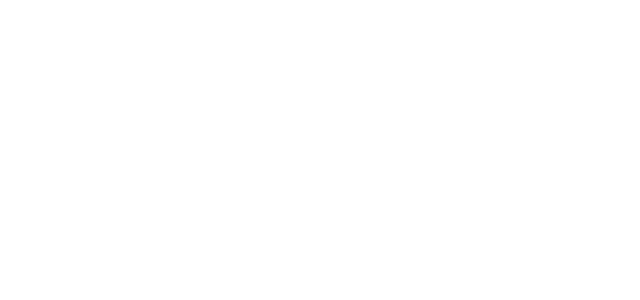
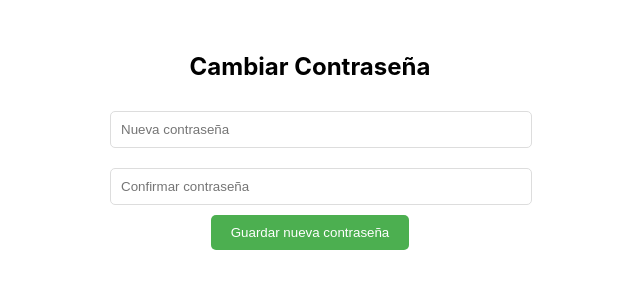
Before and after one commit to Ignacio-Cancino1/Planificador-de-Horarios-Empresariales, a React (Create React App) app in the folder planificador-horario/: page /cambiar-clave in a window 1280 px wide. Before the commit this address had no page. Shown: the top 300 px of the page, without its empty margins (330-970 px from the left). Built offline with nearby package versions, Linux system fonts and the light colour scheme.

Commit message:
cambio de contraseña
Se agrego un cambio de contraseña para usuarios que incien sesion por primera vez

```diff
--- a/planificador-horario/src/App.jsx
+++ b/planificador-horario/src/App.jsx
@@ -12,6 +12,7 @@
 import { ReportsPage } from './pages/ReportsPage';
 import { Unauthorized } from './pages/Unauthorized';
 import { ProtectedRoute } from './components/ProtectedRoute';
+import { ChangePassword } from './pages/ChangePassword';
 
 function App() {
   const [user, setUser] = useState(null);
@@ -22,11 +23,10 @@
     if (storedUser) {
       const parsedUser = JSON.parse(storedUser);
 
-      // Verificamos si contiene un token válido
       if (parsedUser.token) {
         setUser(parsedUser);
       } else {
-        localStorage.removeItem('user'); // Si no hay token, limpiamos localStorage
+        localStorage.removeItem('user');
       }
     }
     setLoading(false);
@@ -39,25 +39,19 @@
   return (
     <BrowserRouter>
       <Routes>
-        {/* Página de inicio pública */}
         <Route path="/" element={<Home user={user} />} />
 
-        {/* Página de login - solo visible si no hay sesión activa */}
         <Route
           path="/login"
           element={
-            user ? (
-              <Navigate
-                to={user.role === 'admin' ? '/dashboard' : '/user-dashboard'}
-                replace
-              />
-            ) : (
-              <Login setUser={setUser} />
-            )
+            user
+              ? user.requiere_cambio_clave
+                ? <Navigate to="/cambiar-clave" replace />
+                : <Navigate to={user.role === 'admin' ? '/dashboard' : '/user-dashboard'} replace />
+              : <Login setUser={setUser} />
           }
         />
 
-        {/* Rutas protegidas para ADMIN */}
         <Route element={<ProtectedRoute user={user} requiredRole="admin" />}>
           <Route path="/dashboard" element={<Dashboard user={user} setUser={setUser} />} />
           <Route path="/empleados" element={<Employees />} />
@@ -65,14 +59,13 @@
           <Route path="/asignar-turno" element={<AssignShift />} />
         </Route>
 
-        {/* Rutas protegidas para USUARIO */}
         <Route element={<ProtectedRoute user={user} />}>
           <Route path="/user-dashboard" element={<UserDashboard user={user} setUser={setUser} />} />
           <Route path="/calendario-turnos" element={<ShiftCalendar />} />
           <Route path="/reportes" element={<ReportsPage />} />
         </Route>
 
-        {/* Página para acceso no autorizado */}
+        <Route path="/cambiar-clave" element={<ChangePassword />} />
         <Route path="/unauthorized" element={<Unauthorized />} />
       </Routes>
     </BrowserRouter>
--- /dev/null
+++ b/planificador-horario/src/pages/ChangePassword.jsx
@@ -0,0 +1,74 @@
+// src/pages/ChangePassword.jsx
+
+import { useState } from 'react';
+import { useLocation, useNavigate } from 'react-router-dom';
+import styles from './Login.module.css';
+import api from '../services/api';
+
+export const ChangePassword = () => {
+  const location = useLocation();
+  const navigate = useNavigate();
+  const id_usuario = location.state?.id_usuario;
+
+  const [newPassword, setNewPassword] = useState('');
+  const [confirmPassword, setConfirmPassword] = useState('');
+  const [error, setError] = useState('');
+  const [success, setSuccess] = useState('');
+
+  const handleSubmit = async (e) => {
+    e.preventDefault();
+    setError('');
+    setSuccess('');
+
+    if (!id_usuario) {
+      setError('ID de usuario no válido.');
+      return;
+    }
+
+    if (newPassword !== confirmPassword) {
+      setError('Las contraseñas no coinciden.');
+      return;
+    }
+
+    try {
+      await api.put(`/usuarios/${id_usuario}/cambiar-clave`, {
+        nueva_clave: newPassword
+      });
+
+      setSuccess('Contraseña actualizada correctamente. Redirigiendo al login...');
+
+      // ✅ Limpiamos sesión y redirigimos
+      localStorage.removeItem('user');
+      setTimeout(() => navigate('/login'), 2000);
+
+    } catch (err) {
+      console.error("❌ Error al cambiar contraseña:", err);
+      setError('Ocurrió un error al actualizar la contraseña.');
+    }
+  };
+
+  return (
+    <div className={styles.login}>
+      <h2>Cambiar Contraseña</h2>
+      {error && <p className={styles.error}>{error}</p>}
+      {success && <p className={styles.successMessage}>{success}</p>}
+      <form onSubmit={handleSubmit}>
+        <input
+          type="password"
+          placeholder="Nueva contraseña"
+          value={newPassword}
+          onChange={(e) => setNewPassword(e.target.value)}
+          required
+        />
+        <input
+          type="password"
+          placeholder="Confirmar contraseña"
+          value={confirmPassword}
+          onChange={(e) => setConfirmPassword(e.target.value)}
+          required
+        />
+        <button type="submit">Guardar nueva contraseña</button>
+      </form>
+    </div>
+  );
+};
--- a/planificador-horario/src/pages/Login.jsx
+++ b/planificador-horario/src/pages/Login.jsx
@@ -1,4 +1,3 @@
-// src/pages/Login.jsx
 import { useState } from 'react';
 import { useNavigate } from 'react-router-dom';
 import styles from './Login.module.css';
@@ -12,6 +11,7 @@
 
   const handleSubmit = async (e) => {
     e.preventDefault();
+    setError('');
 
     try {
       const res = await login({
@@ -19,9 +19,17 @@
         password: password
       });
 
-      // 🔍 Normalizamos el rol recibido
       const userRole = res.rol?.trim().toLowerCase();
-      console.log("✅ Rol recibido del backend:", res.rol, "→ procesado como:", userRole);
+      console.log("✅ Rol:", res.rol);
+      console.log("🧪 Requiere cambio clave:", res.requiere_cambio_clave);
+
+      // Si se requiere cambio de clave, redirige sin guardar sesión
+      if (res.requiere_cambio_clave) {
+        navigate('/cambiar-clave', {
+          state: { id_usuario: res.id_usuario }
+        });
+        return; // 👈 importante para que no siga ejecutando el resto
+      }
 
       const userData = {
         email: username,
@@ -34,7 +42,7 @@
       setUser(userData);
       localStorage.setItem('user', JSON.stringify(userData));
 
-      // ✅ Redirige de forma segura según rol
+      // Redirige según el rol
       navigate(userRole === 'admin' ? '/dashboard' : '/user-dashboard');
 
     } catch (err) {
```
Also changed, not shown: 2 other files (tests, documents, lock files or other folders).
